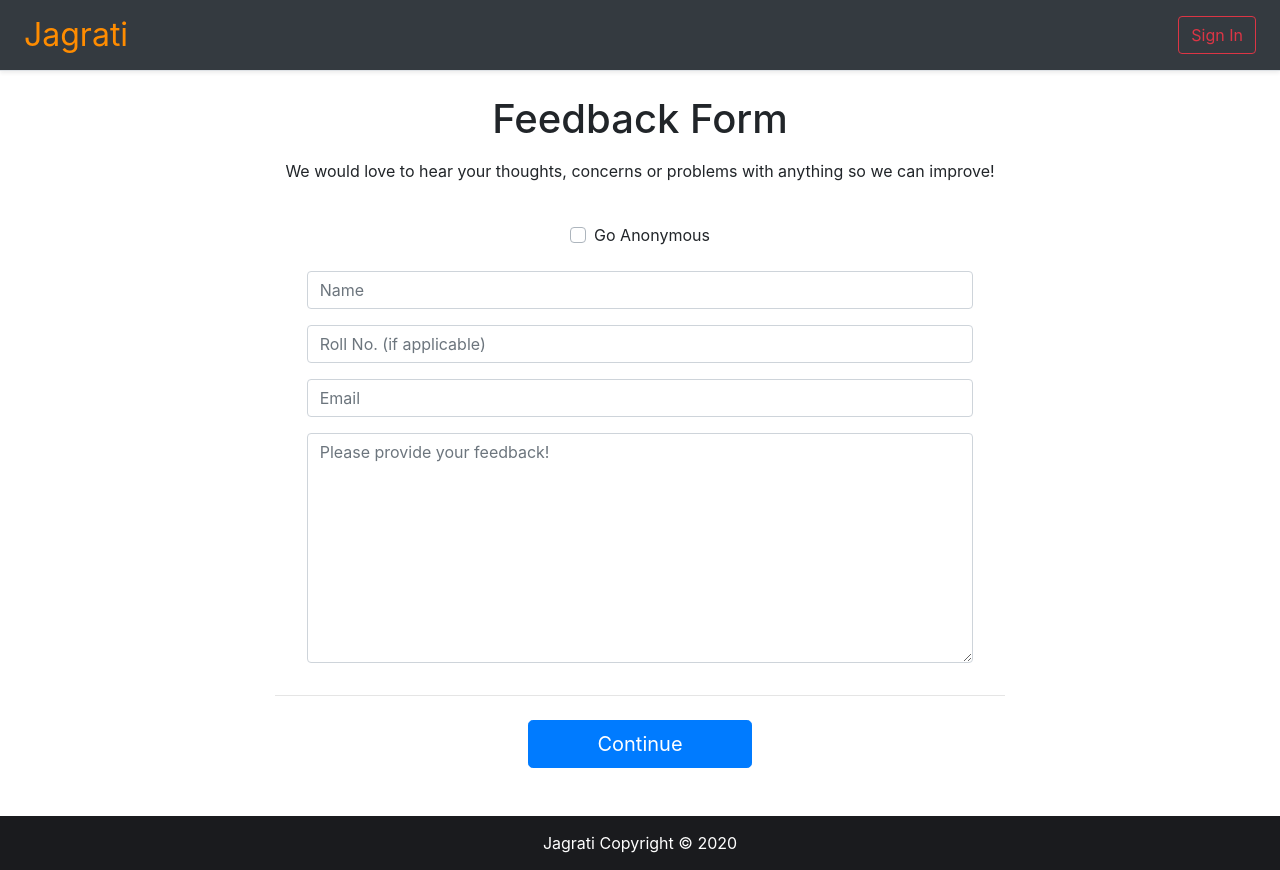
After one commit to garg3133/JagratiWebApp, a Django app: page /feedback/ in a window 1280 px wide. The commit adds this page. Run offline with Django 3.2, Linux system fonts and the light colour scheme; some libraries are stand-ins or nearby versions.

Commit message:
Feedback page and little tweeks on admin page

```diff
--- a/Jagrati/home/urls.py
+++ b/Jagrati/home/urls.py
@@ -5,6 +5,7 @@ urlpatterns =[
     path('', views.index, name='home'),
     path('dashboard/', views.dashboard, name = 'dashboard'),
     path('set_profile/', views.volunteerInformation, name='set_profile'),
+    path('feedback/', views.feedback, name = 'feedback'),
     path('ajax/section_dashboard/', views.showSectionInDashboard, name='show_section_in_dashboard'),
     path('ajax/section_update_schedule/', views.showSectionInUpdateSchedule, name='show_section_in_update_schedule'),
     path('ajax/student_attendence/', views.studentAttendenceAjax, name='student_attendence_ajax'),
--- a/Jagrati/home/views.py
+++ b/Jagrati/home/views.py
@@ -10,6 +10,7 @@ from .models import(
 	Calendar,
 	Volunteer_attended_on,
 	Student_attended_on,
+	Feedback,
 )
 from django.http import HttpResponse
 from datetime import datetime, date
@@ -553,3 +554,25 @@ def volunteerInformation(request):
 			})
 	else:
 		return redirect('login_signup')
+
+def feedback(request):
+	submitted = ''
+	if request.method == 'POST':
+		anonymous_array	= request.POST.getlist('anonymousCheck')
+		name			= request.POST['name']
+		roll_no			= request.POST['rollNo']
+		email			= request.POST['email']
+		feedback		= request.POST['feedback']
+		if len(anonymous_array) != 0:
+			feedback = Feedback(name = 'Anonymous', feedback = feedback)
+			feedback.save()
+		else:
+			feedback = Feedback(name = name, roll_no = roll_no, email = email, feedback = feedback)
+			feedback.save()
+
+		submitted = "yesssss!"
+	context = {
+		'logout_redirect_site' : 'feedback',
+		'submitted' : submitted,
+	}
+	return render(request, 'home/feedback.html', context)
--- /dev/null
+++ b/Jagrati/templates/home/feedback.html
@@ -0,0 +1,102 @@
+{% extends 'layout.html' %}
+
+{% load static %}
+
+{% block title %} Jagrati | Feedback {% endblock %}
+
+{% block style %}
+{% endblock %}
+
+{% block content %}
+	{% if submitted %}
+	<div class="container">
+		<div class="row justify-content-center mt-4">
+			<div class="col-12 text-center">
+				<h4 class="mt-3">Thank You for submitting feedback!</h4>
+			</div>
+		</div>
+	</div>
+	{% else %}
+	<div class="container">
+		<div class="row justify-content-center mt-4">
+			<div class="col-12 text-center">
+				<h1>Feedback Form</h1>
+				<p class="mt-3">We would love to hear your thoughts, concerns or problems with anything so we can improve!</p>
+			</div>
+		</div>
+		<div class="row justify-content-center">
+			<div class="col-md-10 col-lg-8 py-4">
+				<form method="POST">
+					{% csrf_token %}
+					<div class="row justify-content-center">
+						<div class="col-md-11">
+							<div class="custom-control custom-checkbox text-center mb-4">
+								<input type="checkbox" class="custom-control-input" id="anonymousCheck" name="anonymousCheck" value="anonymous" onclick="anonymousCheckFunction()">
+								<label class="custom-control-label" for="anonymousCheck">Go Anonymous</label>
+							  </div>
+						</div>
+					</div>
+					<div class="row justify-content-center">
+						<div class="col-md-11 mb-3">
+							<input name="name" type="text" id="name" class="form-control" placeholder="Name" required>
+						</div>
+					</div>
+					<div class="row justify-content-center">
+						<div class="col-md-11 mb-3">
+							<input name="rollNo" type="text" id="rollNo" class="form-control" placeholder="Roll No. (if applicable)">
+						</div>
+					</div>
+					<div class="row justify-content-center">
+						<div class="col-md-11 mb-3">
+							<input name="email" type="email" id="email" class="form-control" placeholder="Email" required>
+						</div>
+					</div>
+					<div class="row justify-content-center">
+						<div class="col-md-11 mb-3">
+							<textarea name="feedback" rows="9" class="form-control" placeholder="Please provide your feedback!" required></textarea>
+						</div>
+					</div>
+					<hr class="mb-4">
+					<div class="row justify-content-center mb-4">
+						<div class="col-6 col-md-5 col-lg-4">
+							<button type="submit" class="btn btn-primary btn-lg btn-block">Continue</button>
+						</div>
+					</div>
+				</form>
+			</div>
+		</div>
+	</div>
+	{% endif %}
+
+{% endblock %}
+
+{% block scripts %}
+
+<script type="text/javascript">
+	document.getElementById('anonymousCheck').checked = false;
+	function anonymousCheckFunction(){
+		let anonymous = document.getElementById('anonymousCheck');
+		let name = document.getElementById('name');
+		let roll = document.getElementById('rollNo');
+		let email = document.getElementById('email');
+
+		if(anonymous.checked){
+			anonymous.parentElement.classList.remove('mb-4')
+			name.classList.add('d-none');
+			name.removeAttribute("required")
+			roll.classList.add('d-none');
+			email.classList.add('d-none');
+			email.removeAttribute("required")
+		}
+		else{
+			anonymous.parentElement.classList.add('mb-4')
+			name.classList.remove('d-none');
+			name.setAttribute("required", "required")
+			roll.classList.remove('d-none');
+			email.classList.remove('d-none');
+			email.setAttribute("required", "required")
+		}
+	}
+</script>
+
+{% endblock %}
--- a/Jagrati/templates/snippets/header.html
+++ b/Jagrati/templates/snippets/header.html
@@ -10,7 +10,13 @@
 	</nav> -->
 	{% if user.is_authenticated and user.is_active%}
 	<a class="btn btn-outline-success mr-md-3 mb-2 mb-md-0" href="{% url 'password_change' %}">Change Password</a>
-	<a class="btn btn-outline-danger" href="{% url 'logout' %}">Sign Out</a>
+
+	{% if logout_redirect_site %}
+	<a class="btn btn-outline-danger" href="{% url 'logout' %}?next={{ logout_redirect_site }}">Sign Out</a>
+	{% else %}
+	<a class="btn btn-outline-danger" href="{% url 'logout' %}?next=/">Sign Out</a>
+	{% endif %}
+
 	{% else %}
 	<a class="btn btn-outline-danger" href="{% url 'login_signup' %}">Sign In</a>
 	{% endif %}
```
Also changed, not shown: Jagrati/home/admin.py (+25 -2 lines), Jagrati/home/models.py (+10 -0 lines), Jagrati/templates/home/dashboard.html (+10 -2 lines).
